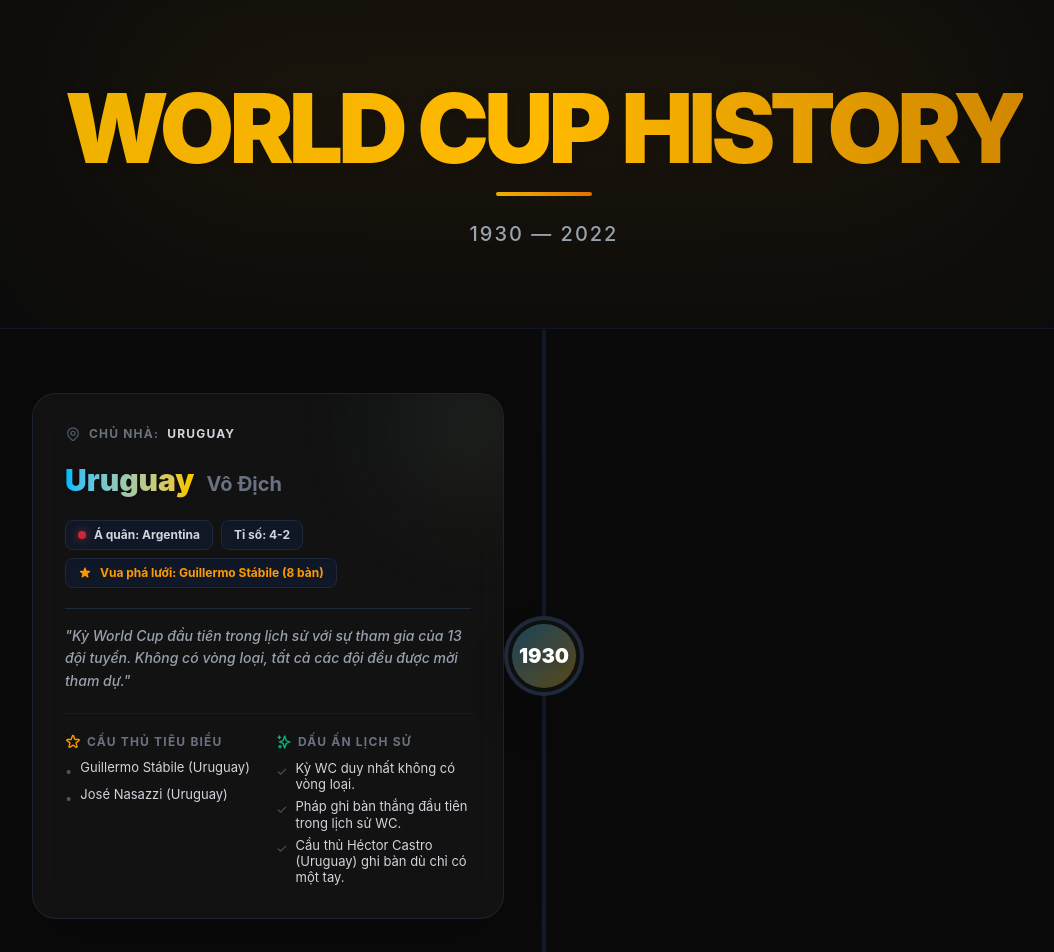
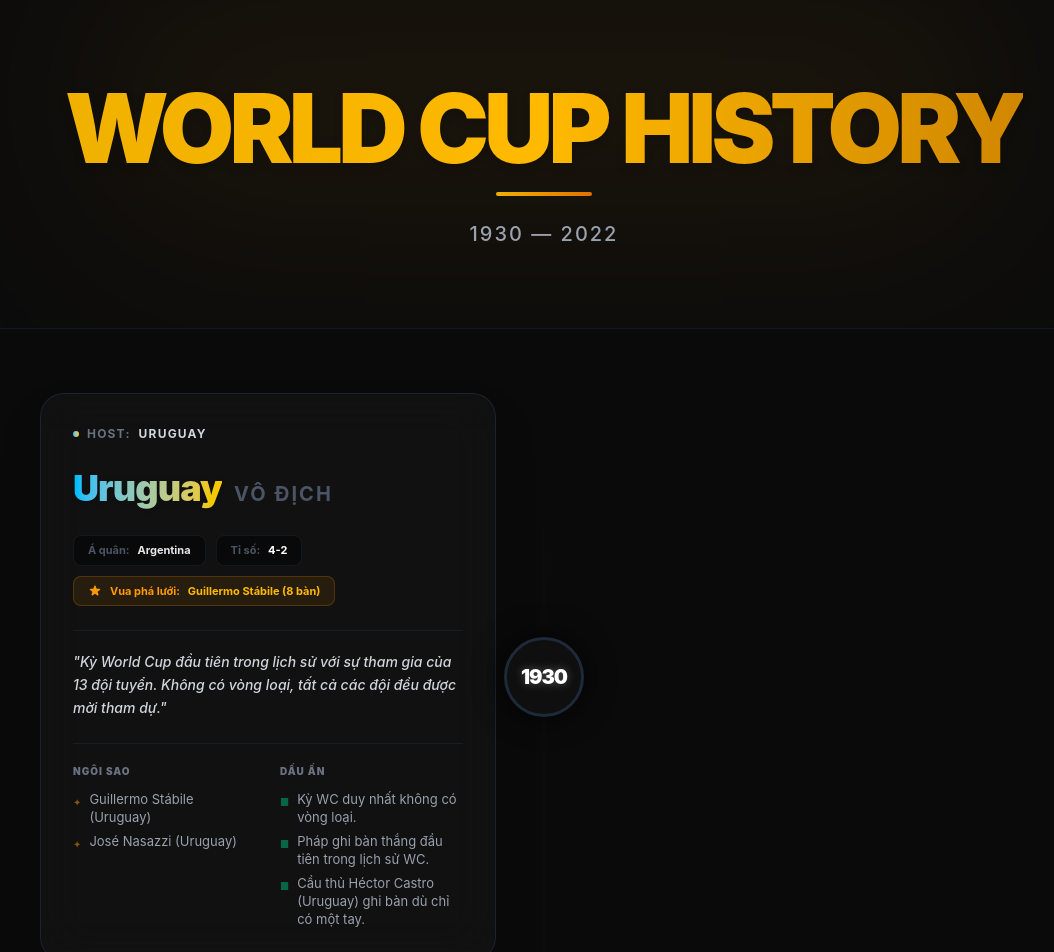
Before and after one commit to mtdes23/worldcup2026, a Vue app: page / in a window 1280 px wide. Shown: the top 952 px of the page, without its empty margins (96-1150 px from the left). Built offline with nearby package versions, Linux system fonts and the light colour scheme.

Commit message:
feat: add professional scroll animations via IntersectionObserver

```diff
--- a/src/components/TimelineList.vue
+++ b/src/components/TimelineList.vue
@@ -1,19 +1,20 @@
 <template>
   <div class="relative w-full max-w-6xl mx-auto py-16 px-4 sm:px-6">
     <!-- Vertical Line -->
-    <div class="absolute left-10 sm:left-1/2 top-0 bottom-0 w-1 bg-gradient-to-b from-gray-900 via-gray-700 to-gray-900 transform sm:-translate-x-1/2 rounded-full"></div>
+    <div class="absolute left-10 sm:left-1/2 top-0 bottom-0 w-1 bg-gradient-to-b from-transparent via-gray-700/50 to-transparent transform sm:-translate-x-1/2 rounded-full"></div>
 
-    <div class="space-y-16 sm:space-y-24">
+    <div class="space-y-24 sm:space-y-32">
       <div v-for="(item, index) in history" :key="item.year"
-           class="relative flex flex-col sm:flex-row items-start sm:items-center w-full group"
-           :class="index % 2 === 0 ? 'sm:flex-row-reverse' : ''">
+           ref="itemRefs"
+           class="relative flex flex-col sm:flex-row items-start sm:items-center w-full group opacity-0 translate-y-24 transition-all duration-[1000ms] ease-out will-change-transform"
+           :class="[index % 2 === 0 ? 'sm:flex-row-reverse' : '', 'timeline-item']">
 
         <!-- Year Node (Center on Desktop, Left on Mobile) -->
-        <div class="absolute left-10 sm:left-1/2 w-16 h-16 sm:w-20 sm:h-20 bg-[#0f0f0f] border-4 border-gray-800 rounded-full flex items-center justify-center transform -translate-x-1/2 z-10 shadow-2xl transition-transform duration-500 group-hover:scale-110">
+        <div class="absolute left-10 sm:left-1/2 w-16 h-16 sm:w-20 sm:h-20 bg-[#0f0f0f] border-[3px] border-gray-800 rounded-full flex items-center justify-center transform -translate-x-1/2 z-10 shadow-[0_0_30px_rgba(0,0,0,0.8)] transition-all duration-[800ms] group-hover:scale-110 group-hover:border-gray-600 scale-50 opacity-0 year-node">
           <!-- Inner glow ring -->
-          <div class="absolute inset-1 rounded-full opacity-30 group-hover:opacity-100 transition-opacity" :class="`bg-gradient-to-br ${item.color}`"></div>
+          <div class="absolute inset-0 rounded-full opacity-0 group-hover:opacity-40 transition-opacity duration-500 blur-md" :class="`bg-gradient-to-br ${item.color}`"></div>
           <!-- Year Text -->
-          <span class="relative z-10 font-black text-white text-lg sm:text-xl drop-shadow-md">
+          <span class="relative z-10 font-black text-white text-lg sm:text-xl tracking-tighter" :style="`text-shadow: 0 0 10px rgba(255,255,255,0.3)`">
             {{ item.year }}
           </span>
         </div>
@@ -22,78 +23,73 @@
         <div class="hidden sm:block w-1/2 px-10"></div>
 
         <!-- Content Card -->
-        <div class="w-full sm:w-1/2 pl-24 sm:pl-10 sm:pr-10 mt-2 sm:mt-0">
-          <div class="bg-[#141414]/80 backdrop-blur-lg border border-gray-800/80 rounded-3xl p-6 sm:p-8 shadow-2xl hover:bg-[#1a1a1a] transition-all duration-300 hover:-translate-y-2 relative overflow-hidden group-hover:border-gray-600">
+        <div class="w-full sm:w-1/2 pl-24 sm:pl-12 sm:pr-12 mt-2 sm:mt-0">
+          <div class="bg-[#121212]/90 backdrop-blur-xl border border-gray-800/80 rounded-3xl p-6 sm:p-8 shadow-2xl hover:bg-[#161616] transition-all duration-500 hover:-translate-y-2 relative overflow-hidden group-hover:shadow-[0_20px_50px_rgba(0,0,0,0.5)] group-hover:border-gray-700/80">
 
             <!-- Background glow inside card -->
-            <div class="absolute -top-12 -right-12 w-40 h-40 rounded-full blur-[60px] opacity-10 group-hover:opacity-20 transition-opacity pointer-events-none" :class="`bg-gradient-to-br ${item.color}`"></div>
+            <div class="absolute -top-20 -right-20 w-64 h-64 rounded-full blur-[80px] opacity-0 group-hover:opacity-15 transition-opacity duration-700 pointer-events-none" :class="`bg-gradient-to-br ${item.color}`"></div>
 
             <div class="relative z-10">
               <!-- Header Info -->
-              <div class="flex items-center justify-between mb-5">
+              <div class="flex items-center justify-between mb-6">
                 <div class="text-xs font-bold uppercase tracking-widest text-gray-500 flex items-center gap-2">
-                  <svg class="w-4 h-4 text-gray-600" fill="none" viewBox="0 0 24 24" stroke="currentColor"><path stroke-linecap="round" stroke-linejoin="round" stroke-width="2" d="M17.657 16.657L13.414 20.9a1.998 1.998 0 01-2.827 0l-4.244-4.243a8 8 0 1111.314 0z" /><path stroke-linecap="round" stroke-linejoin="round" stroke-width="2" d="M15 11a3 3 0 11-6 0 3 3 0 016 0z" /></svg>
-                  Chủ nhà: <span class="text-gray-300">{{ item.host }}</span>
+                  <div class="w-1.5 h-1.5 rounded-full" :class="`bg-gradient-to-r ${item.color}`"></div>
+                  Host: <span class="text-gray-300">{{ item.host }}</span>
                 </div>
               </div>
 
               <!-- Title -->
-              <h3 class="text-3xl font-black mb-1 flex flex-col sm:flex-row sm:items-baseline sm:gap-3 leading-tight">
+              <h3 class="text-4xl font-black mb-2 flex flex-col sm:flex-row sm:items-baseline sm:gap-3 leading-tight tracking-tight">
                 <span class="text-transparent bg-clip-text drop-shadow-sm" :class="`bg-gradient-to-r ${item.color}`">{{ item.champion }}</span>
-                <span class="text-gray-500 text-xl font-bold mt-1 sm:mt-0">Vô Địch</span>
+                <span class="text-gray-600 text-xl font-bold mt-1 sm:mt-0 uppercase tracking-widest">Vô Địch</span>
               </h3>
 
               <!-- Stats Badges -->
-              <div class="flex flex-wrap gap-2 my-5">
-                <span class="px-3 py-1.5 rounded-lg bg-gray-900 border border-gray-800 text-xs font-bold text-gray-300 flex items-center gap-2 shadow-inner">
-                  <div class="w-2 h-2 rounded-full bg-red-500/80 shadow-[0_0_8px_rgba(239,68,68,0.6)]"></div>
-                  Á quân: {{ item.runnerUp }}
+              <div class="flex flex-wrap gap-2.5 my-6">
+                <span class="px-3.5 py-1.5 rounded-lg bg-black/40 border border-gray-800/50 text-[11px] font-bold text-gray-400 flex items-center gap-2">
+                  <span class="text-gray-600">Á quân:</span> <span class="text-gray-200">{{ item.runnerUp }}</span>
                 </span>
-                <span class="px-3 py-1.5 rounded-lg bg-gray-900 border border-gray-800 text-xs font-bold text-gray-300 flex items-center shadow-inner">
-                  Tỉ số: {{ item.score }}
+                <span class="px-3.5 py-1.5 rounded-lg bg-black/40 border border-gray-800/50 text-[11px] font-bold text-gray-400 flex items-center gap-2">
+                  <span class="text-gray-600">Tỉ số:</span> <span class="text-white">{{ item.score }}</span>
                 </span>
-                <span class="px-3 py-1.5 rounded-lg bg-gray-900 border border-gray-800 text-xs font-bold text-amber-500 flex items-center gap-2 shadow-inner w-full sm:w-auto">
+                <span class="px-3.5 py-1.5 rounded-lg bg-amber-500/10 border border-amber-500/20 text-[11px] font-bold text-amber-500 flex items-center gap-2 w-full sm:w-auto">
                   <svg class="w-3.5 h-3.5" fill="currentColor" viewBox="0 0 20 20"><path d="M9.049 2.927c.3-.921 1.603-.921 1.902 0l1.07 3.292a1 1 0 00.95.69h3.462c.969 0 1.371 1.24.588 1.81l-2.8 2.034a1 1 0 00-.364 1.118l1.07 3.292c.3.921-.755 1.688-1.54 1.118l-2.8-2.034a1 1 0 00-1.175 0l-2.8 2.034c-.784.57-1.838-.197-1.539-1.118l1.07-3.292a1 1 0 00-.364-1.118L2.98 8.72c-.783-.57-.38-1.81.588-1.81h3.461a1 1 0 00.951-.69l1.07-3.292z" /></svg>
-                  Vua phá lưới: {{ item.topScorer }}
+                  Vua phá lưới: <span class="text-amber-400">{{ item.topScorer }}</span>
                 </span>
               </div>
 
               <!-- Description -->
-              <p class="text-gray-400 text-sm leading-relaxed border-t border-gray-800 pt-4 font-medium italic">
+              <p class="text-gray-300 text-[14px] leading-relaxed border-t border-gray-800/60 pt-5 font-medium italic">
                 "{{ item.description }}"
               </p>
 
               <!-- Additional Data (Players & Achievements) -->
-              <div class="mt-5 grid grid-cols-1 sm:grid-cols-2 gap-4 border-t border-gray-800/50 pt-5">
-
+              <div class="mt-6 grid grid-cols-1 sm:grid-cols-2 gap-6 border-t border-gray-800/60 pt-5">
                 <!-- Notable Players -->
                 <div>
-                  <h4 class="text-xs font-bold text-gray-500 uppercase tracking-widest mb-2 flex items-center gap-1.5">
-                    <svg class="w-4 h-4 text-amber-500" fill="none" viewBox="0 0 24 24" stroke="currentColor"><path stroke-linecap="round" stroke-linejoin="round" stroke-width="2" d="M11.049 2.927c.3-.921 1.603-.921 1.902 0l1.519 4.674a1 1 0 00.95.69h4.915c.969 0 1.371 1.24.588 1.81l-3.976 2.888a1 1 0 00-.363 1.118l1.518 4.674c.3.922-.755 1.688-1.538 1.118l-3.976-2.888a1 1 0 00-1.176 0l-3.976 2.888c-.783.57-1.838-.197-1.538-1.118l1.518-4.674a1 1 0 00-.363-1.118l-3.976-2.888c-.784-.57-.38-1.81.588-1.81h4.914a1 1 0 00.951-.69l1.519-4.674z" /></svg>
-                    Cầu thủ tiêu biểu
+                  <h4 class="text-[10px] font-black text-gray-500 uppercase tracking-widest mb-3 flex items-center gap-1.5">
+                    Ngôi sao
                   </h4>
-                  <ul class="space-y-1">
-                    <li v-for="(player, idx) in item.notablePlayers" :key="idx" class="text-[13px] text-gray-300 flex items-start gap-2">
-                      <span class="text-gray-600 mt-1">•</span>
-                      {{ player }}
+                  <ul class="space-y-1.5">
+                    <li v-for="(player, idx) in item.notablePlayers" :key="idx" class="text-[13px] text-gray-400 flex items-start gap-2">
+                      <span class="text-amber-500/50 mt-1 text-[10px]">✦</span>
+                      <span class="leading-snug">{{ player }}</span>
                     </li>
                   </ul>
                 </div>
 
                 <!-- Achievements -->
                 <div>
-                  <h4 class="text-xs font-bold text-gray-500 uppercase tracking-widest mb-2 flex items-center gap-1.5">
-                    <svg class="w-4 h-4 text-emerald-500" fill="none" viewBox="0 0 24 24" stroke="currentColor"><path stroke-linecap="round" stroke-linejoin="round" stroke-width="2" d="M5 3v4M3 5h4M6 17v4m-2-2h4m5-16l2.286 6.857L21 12l-5.714 2.143L13 21l-2.286-6.857L5 12l5.714-2.143L13 3z" /></svg>
-                    Dấu ấn lịch sử
+                  <h4 class="text-[10px] font-black text-gray-500 uppercase tracking-widest mb-3 flex items-center gap-1.5">
+                    Dấu ấn
                   </h4>
-                  <ul class="space-y-1">
-                    <li v-for="(achievement, idx) in item.achievements" :key="idx" class="text-[13px] text-gray-300 flex items-start gap-2">
-                      <span class="text-gray-600 mt-1">✓</span>
-                      <span class="leading-tight mt-0.5">{{ achievement }}</span>
+                  <ul class="space-y-1.5">
+                    <li v-for="(achievement, idx) in item.achievements" :key="idx" class="text-[13px] text-gray-400 flex items-start gap-2">
+                      <span class="text-emerald-500/50 mt-1 text-[10px]">■</span>
+                      <span class="leading-snug">{{ achievement }}</span>
                     </li>
                   </ul>
                 </div>
-
               </div>
 
             </div>
@@ -106,10 +102,69 @@
 </template>
 
 <script setup>
-defineProps({
+import { ref, onMounted, onUnmounted } from 'vue'
+
+const props = defineProps({
   history: {
     type: Array,
     required: true
   }
 })
+
+const itemRefs = ref([])
+let observer = null
+
+onMounted(() => {
+  // Intersection Observer configuration
+  const options = {
+    root: null,
+    rootMargin: '0px 0px -100px 0px',
+    threshold: 0.15
+  }
+
+  observer = new IntersectionObserver((entries) => {
+    entries.forEach((entry) => {
+      if (entry.isIntersecting) {
+        // Main container animation (slide up + fade in)
+        entry.target.classList.remove('opacity-0', 'translate-y-24')
+        entry.target.classList.add('opacity-100', 'translate-y-0')
+
+        // Find the year node inside and animate it (scale up)
+        const yearNode = entry.target.querySelector('.year-node')
+        if (yearNode) {
+          setTimeout(() => {
+            yearNode.classList.remove('scale-50', 'opacity-0')
+            yearNode.classList.add('scale-100', 'opacity-100')
+          }, 300) // Delay the year node slightly for a staggering effect
+        }
+
+        // Optional: unobserve after animating if you only want it to happen once
+        // observer.unobserve(entry.target)
+      } else {
+        // Optional: Reset animations when scrolling back up (creates a continuous dynamic feel)
+        entry.target.classList.add('opacity-0', 'translate-y-24')
+        entry.target.classList.remove('opacity-100', 'translate-y-0')
+
+        const yearNode = entry.target.querySelector('.year-node')
+        if (yearNode) {
+          yearNode.classList.add('scale-50', 'opacity-0')
+          yearNode.classList.remove('scale-100', 'opacity-100')
+        }
+      }
+    })
+  }, options)
+
+  // Start observing
+  if (itemRefs.value) {
+    itemRefs.value.forEach((el) => {
+      if (el) observer.observe(el)
+    })
+  }
+})
+
+onUnmounted(() => {
+  if (observer) {
+    observer.disconnect()
+  }
+})
 </script>
```
Also changed, not shown: 1 other file (tests, documents, lock files or other folders).
